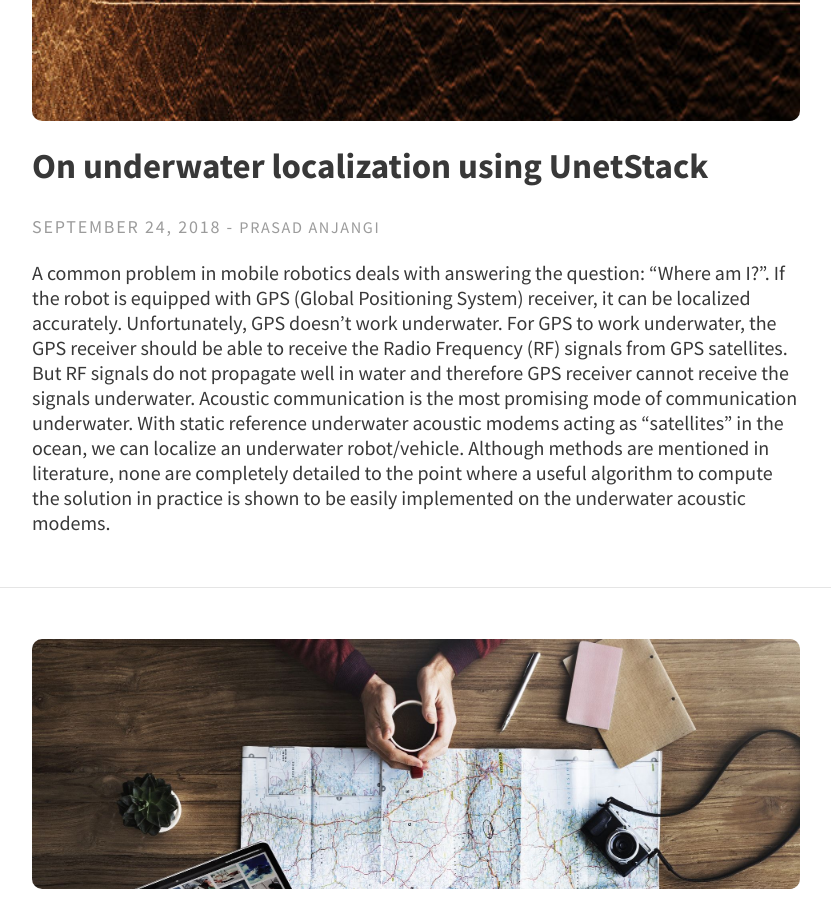
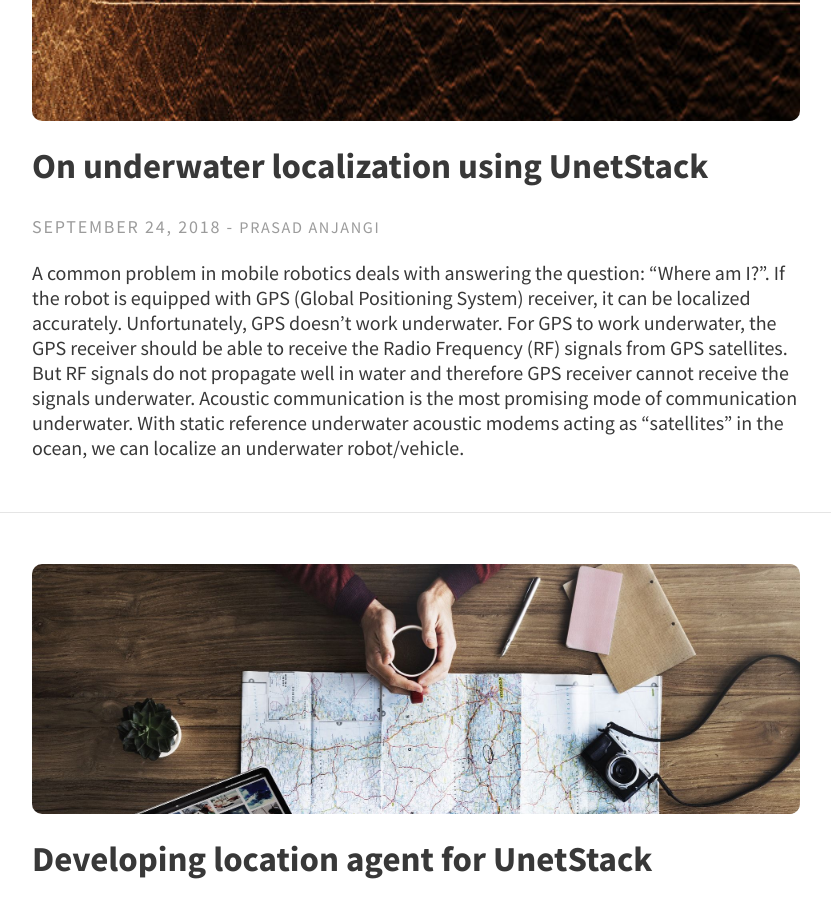
Before and after one commit to org-arl/unet-blog, a Jekyll site: the page built from index.html, in a window 1280 px wide and 900 px high, scrolled down 1119 px. Shown: the whole window, without its empty margins (224-1055 px from the left). Built offline with Jekyll 4.4.1, drawn with Linux system fonts in a browser that asks for light colours; the list of posts is cut into pages by our own code; some of the changed lines change nothing that is shown.

Commit message:
Refined the blog and added the link to the code.

```diff
--- a/_posts/2018-09-24-on-underwater-localization-using-unetstack.md
+++ b/_posts/2018-09-24-on-underwater-localization-using-unetstack.md
@@ -1,6 +1,5 @@
 ---
 layout: post
-comments: true
 title: On underwater localization using UnetStack
 date: 24/9/2018
 author: Prasad Anjangi
@@ -10,9 +9,9 @@
 tags: [howto, modems, localization, agents, node information, algorithm]
 ---
 
-A common problem in mobile robotics deals with answering the question: "Where am I?". If the robot is equipped with GPS (Global Positioning System) receiver, it can be localized accurately. Unfortunately, GPS doesn't work underwater. For GPS to work underwater, the GPS receiver should be able to receive the Radio Frequency (RF) signals from GPS satellites. But RF signals do not propagate well in water and therefore GPS receiver cannot receive the signals underwater. Acoustic communication is the most promising mode of communication underwater. With static reference underwater acoustic modems acting as "satellites" in the ocean, we can localize an underwater robot/vehicle. Although methods are mentioned in literature, none are completely detailed to the point where a useful algorithm to compute the solution in practice is shown to be easily implemented on the underwater acoustic modems.
+A common problem in mobile robotics deals with answering the question: "Where am I?". If the robot is equipped with GPS (Global Positioning System) receiver, it can be localized accurately. Unfortunately, GPS doesn't work underwater. For GPS to work underwater, the GPS receiver should be able to receive the Radio Frequency (RF) signals from GPS satellites. But RF signals do not propagate well in water and therefore GPS receiver cannot receive the signals underwater. Acoustic communication is the most promising mode of communication underwater. With static reference underwater acoustic modems acting as "satellites" in the ocean, we can localize an underwater robot/vehicle.
 
-The objective of this blog is to present the solution for a simple scenario and demonstrate the simple steps in which localization algorithm can be implemented. For the purpose of this blog, we will use [UnetStack](https://www.unetstack.net/) (an underwater network stack and simulator).
+The objective of this blog is to present the solution for this problem considering a simple scenario and demonstrate the simple steps in which localization algorithm can be implemented. For the purpose of this blog, we will use [UnetStack](https://www.unetstack.net/) (an underwater network stack and simulator).
 
 ## Objective
 
@@ -38,25 +37,6 @@
 
 #### Using `Location` agent in UnetStack
 UnetStack comes equipped with `NodeInfo` agent and `NODE_INFO` service that will keep track of the modem location (as well as other parameters like speed, heading etc.), which can be used to geotag individual transmissions or receptions. A simple Unet agent that will update the location parameter of the node agent, in a periodic manner using the GPS data stream from a GPS server running on terrestrial network is available as part of UnetStack as `Location` agent. The interested reader may find this [blog on developing `Location` agent](https://blog.unetstack.net/Developing-location-agent-for-UnetStack) useful for more details. The `Location` agent converts the GPS coordinates to local coordinate system and maintains it in the `location` parameter of the `NodeInfo` agent.
-
-## Node agent in UnetStack
-
-[UnetStack](https://www.unetstack.net/) is an open architecture underwater network stack and simulator. The UnetStack architecture defines a set of software agents that work together to provide a complete underwater networking solution.  For this application, we make use of the `NodeInfo` agent provided by UnetStack. The `NodeInfo` agent provides the node information service by serving as a central repository where the relevant information can be deposited. It manages and maintains the node's attribute such as address, location (Cartesian coordinates in meters), speed etc. Below we show the `NodeInfo` agent parameters to get an idea of why such information could be important in developing such applications.
-
-    address = 2
-    canForward = False
-    diveRate = 0.0
-    heading = 0.0
-    location = [16.721901583485305, 9.975026107393205, 0.0]
-    mobility = False
-    nodeName = 2
-    origin = []
-    speed = 0.0
-    time = Sep 24, 2018 12:21:35 PM
-    turnRate = 0.0
-
-
-The above presents the `NodeInfo` parameters. These parameters can be useful in the location application where the location of a mobile node keeps getting updated and needs to be maintained. The location of Node 1 and Node 2 in the above simulation is shown by the Cartesian coordinates in meters.
 
 ## Open connection to the modem or real-time simulator
 
@@ -109,6 +89,8 @@
       speed = 0.0
       time = Sep 24, 2018 2:02:23 PM
       turnRate = 0.0
+
+The above presents the `NodeInfo` parameters for the specific nodes, Node 1 and Node 2. These parameters can be useful in the localization application, where the location of a mobile node keeps getting updated and needs to be maintained. The location of Node 1 and Node 2 in the above simulation is shown by the Cartesian coordinates in meters.
 
 ## Ranging to measure distances
 
@@ -232,3 +214,5 @@
 ![jpg](assets/img/map-2.jpg)
 
 The map is updated with the localized node's location with a red circle as shown in the figure above. In conclusion, we saw how easily such a localization application can be developed utilizing UnetStack.
+
+For interested reader, the jupyter notebook with the complete code in Python can be found at this [link](https://github.com/org-arl/unet-contrib/blob/bts/contrib/Positioning/localization.ipynb).
```
